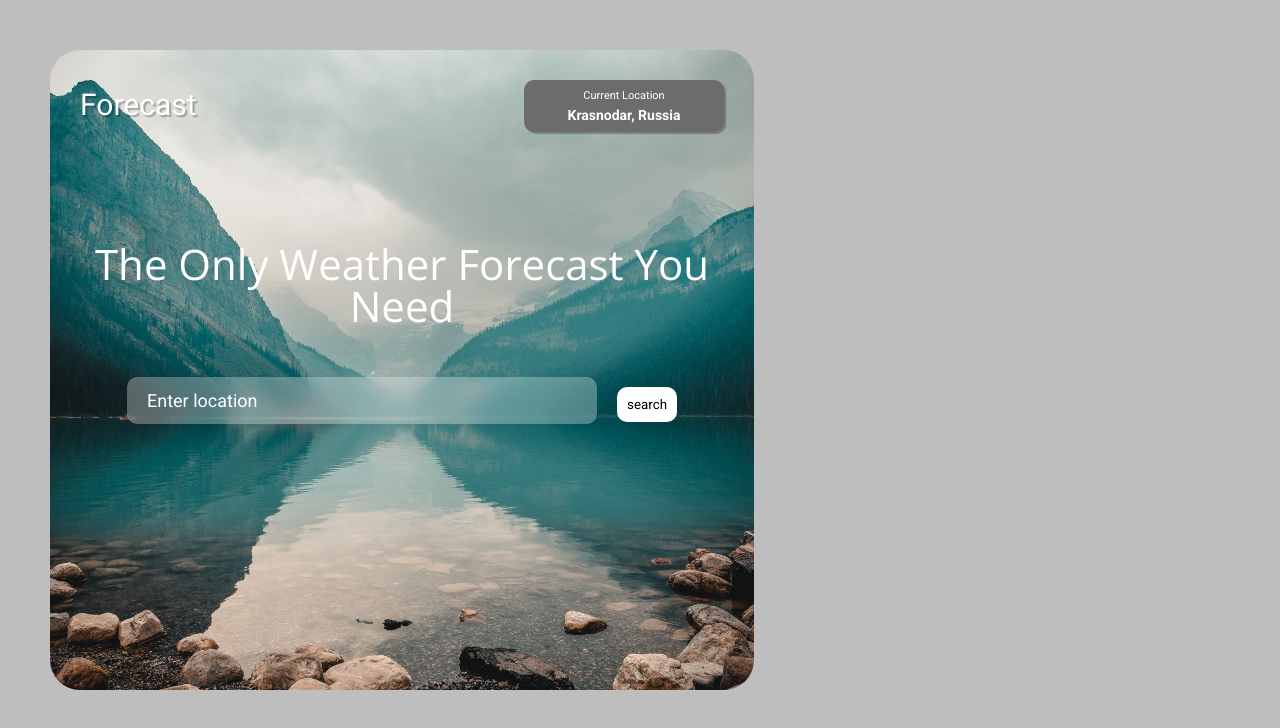
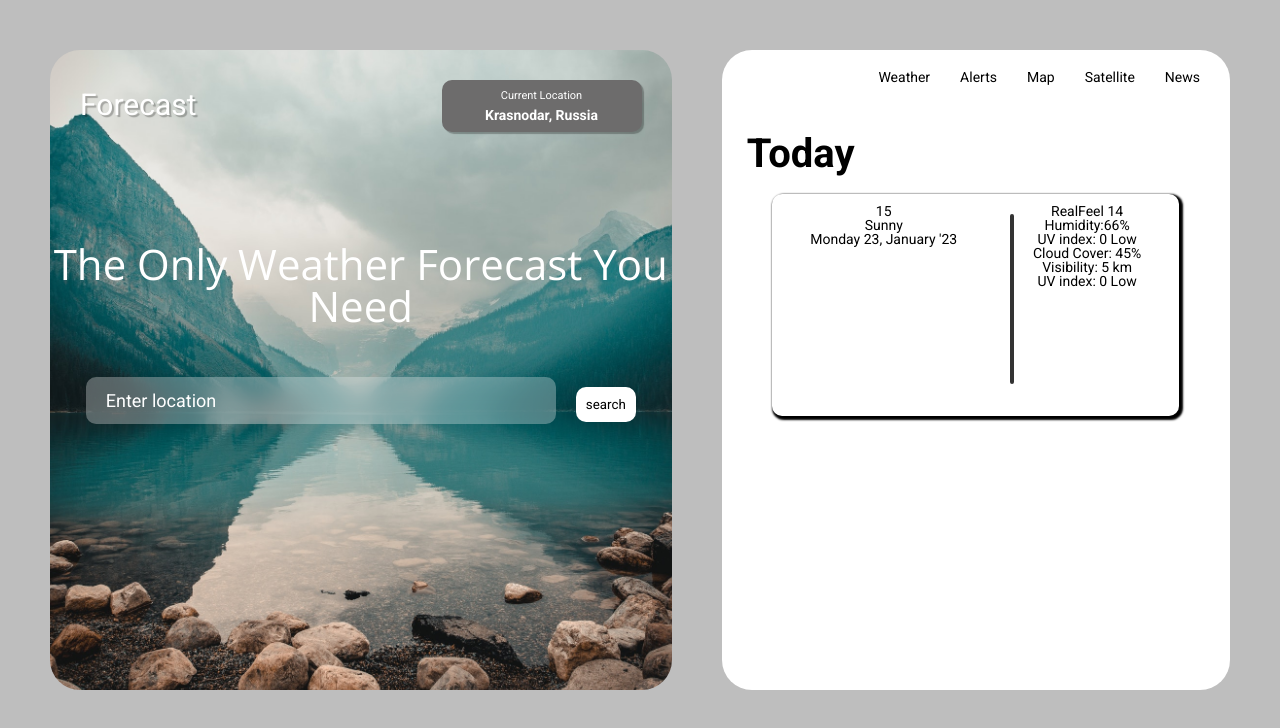
Before and after one commit to ch1cano/weather-react-app, a React (Create React App) app: page / in a window 1280 px wide. Shown: the top 728 px of the page. Built offline with nearby package versions, Linux system fonts and the light colour scheme.

Commit message:
create new component WeatherCard, add some styles

```diff
--- a/src/App.css
+++ b/src/App.css
@@ -76,5 +76,8 @@ h6 {
 .App {
   min-height: 100vh;
   background: #bebebe;
+}
+.App-header {
   display: flex;
+  flex-direction: row;
 }
--- a/src/App.js
+++ b/src/App.js
@@ -1,11 +1,13 @@
 import './App.css';
 import Search from './Components/Search';
+import { WeatherCard } from './Components/WeatherCard';
 
 function App() {
   return (
     <div className="App">
       <header className="App-header">
         <Search />
+        <WeatherCard />
       </header>
     </div>
   );
--- /dev/null
+++ b/src/Components/WeatherCard.jsx
@@ -0,0 +1,58 @@
+import React from 'react';
+
+import '../css/WeatherCard.css';
+
+export const WeatherCard = () => {
+  return (
+    <div className="container weather-card">
+      <nav>
+        <div className="navigation">
+          <ul className="nav-list">
+            <li>Weather</li>
+            <li>Alerts</li>
+            <li>Map</li>
+            <li>Satellite</li>
+            <li>News</li>
+          </ul>
+        </div>
+      </nav>
+
+      <div className="today__section">
+        <h1 className="title-today-card">Today</h1>
+        <div className="today-card-container">
+          <div className="today-card-main">
+            <div className="temperature">
+              <p>15</p>
+            </div>
+            <div className="weather">
+              <p>Sunny</p>
+            </div>
+            <div className="date">
+              <p>Monday 23, January '23</p>{' '}
+            </div>
+          </div>
+          <div className="today-card-secondary">
+            <div className="real-feel-temperature">
+              <p>RealFeel 14</p>
+            </div>
+            <div className="">
+              <p>Humidity:66%</p>
+            </div>
+            <div className="">
+              <p>UV index: 0 Low</p>{' '}
+            </div>
+            <div className="date">
+              <p>Cloud Cover: 45%</p>{' '}
+            </div>
+            <div className="date">
+              <p>Visibility: 5 km</p>{' '}
+            </div>
+            <div className="date">
+              <p>UV index: 0 Low</p>{' '}
+            </div>
+          </div>
+        </div>
+      </div>
+    </div>
+  );
+};
--- /dev/null
+++ b/src/css/WeatherCard.css
@@ -0,0 +1,62 @@
+.container.weather-card {
+  margin-top: 50px;
+  margin-right: 50px;
+  display: flex;
+  flex-direction: column;
+  justify-content: flex-start;
+  height: 80vh;
+  width: 45vw;
+  background: #fff;
+  border-radius: 30px;
+}
+.navigation {
+  margin-top: 20px;
+  text-align: end;
+}
+ul.nav-list li {
+  display: inline-block;
+  margin-right: 30px;
+}
+.title-today-card {
+  font-family: 'Roboto', sans-serif;
+  font-weight: 700;
+  font-size: 40px;
+  margin-right: 350px;
+  margin-bottom: 20px;
+}
+.today__section {
+  margin-top: 50px;
+  width: 100%;
+  height: 100%;
+}
+.today-card-container {
+  margin: 0 auto;
+  display: flex;
+  flex-direction: row;
+  justify-content: space-around;
+  align-items: flex-start;
+  box-shadow: 2px 2px 2px 2px #000;
+  border-radius: 10px;
+  height: 40%;
+  width: 80%;
+}
+.today-card-main {
+  margin-top: 10px;
+  position: relative;
+}
+.today-card-main::after {
+  content: ' ';
+  background: #333333;
+  width: 4px;
+  height: 170px;
+  border-radius: 10px;
+  /* линия смещена на 10px справа от текста*/
+  left: 200px;
+  top: 10px;
+  /* включаем абсолютное позиционирование относительно блока с relative */
+  position: absolute;
+}
+.today-card-secondary {
+  margin-top: 10px;
+  text-align: center;
+}
```
